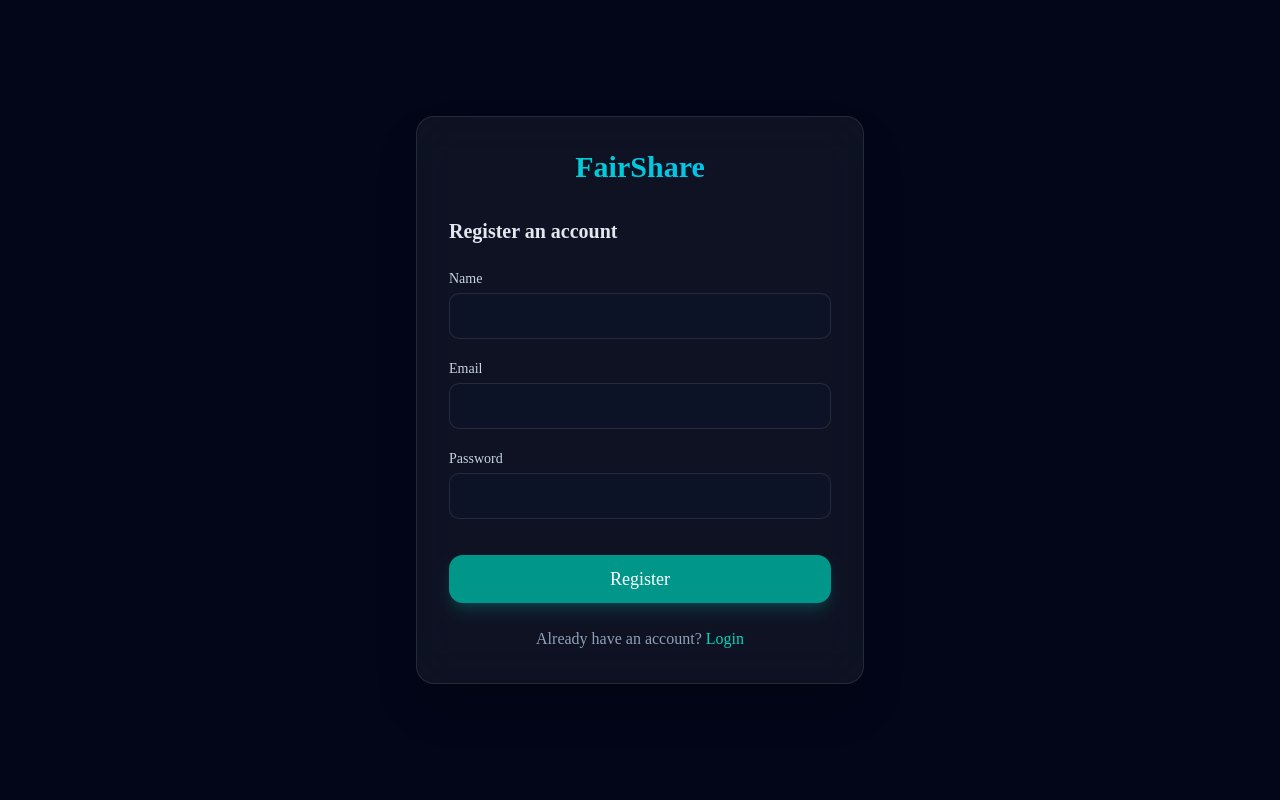
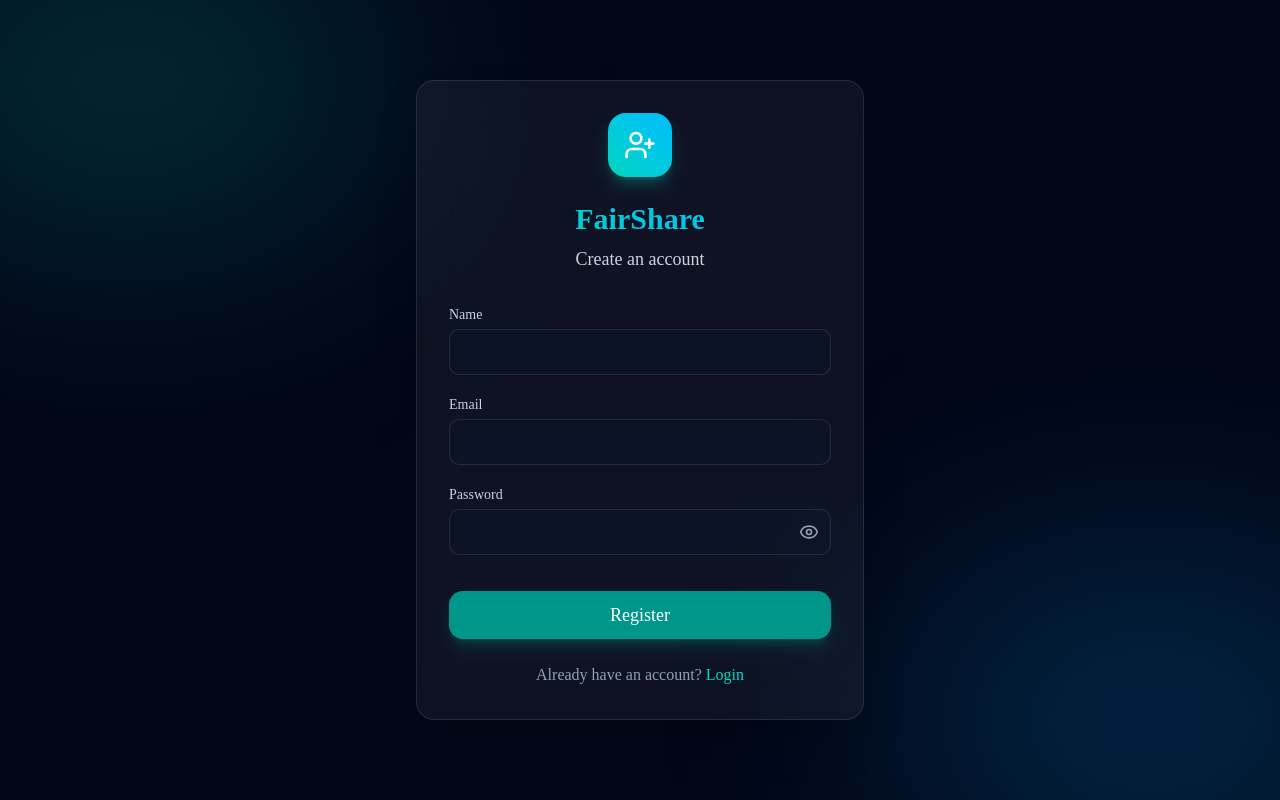
Before and after one commit to hariteja-01/Spreetail, a Next.js app: page /register in a window 1280 px wide. Built offline with nearby package versions, Linux system fonts and the light colour scheme.

Commit message:
feat(ui): add show/hide password toggle and premium login backgrounds

```diff
--- a/src/app/login/page.tsx
+++ b/src/app/login/page.tsx
@@ -4,10 +4,12 @@ import { useState } from 'react';
 import { useRouter } from 'next/navigation';
 import { Button } from '@/components/ui/button';
 import Link from 'next/link';
+import { Eye, EyeOff } from 'lucide-react';
 
 export default function LoginPage() {
   const [email, setEmail] = useState('');
   const [password, setPassword] = useState('');
+  const [showPassword, setShowPassword] = useState(false);
   const [error, setError] = useState('');
   const router = useRouter();
 
@@ -35,10 +37,19 @@ export default function LoginPage() {
   };
 
   return (
-    <div className="min-h-screen flex items-center justify-center p-4">
-      <div className="max-w-md w-full bg-white/5 backdrop-blur-xl border border-white/10 rounded-2xl shadow-2xl p-8">
-        <h1 className="text-3xl font-bold text-center mb-8 text-transparent bg-clip-text bg-gradient-to-r from-teal-400 to-sky-400">FairShare</h1>
-        <h2 className="text-xl font-semibold mb-6 text-slate-200">Login to your account</h2>
+    <div className="min-h-screen flex items-center justify-center p-4 relative overflow-hidden">
+      {/* Decorative Background Orbs */}
+      <div className="absolute top-[-10%] left-[-10%] w-[40%] h-[40%] rounded-full bg-teal-500/20 blur-[120px] pointer-events-none" />
+      <div className="absolute bottom-[-10%] right-[-10%] w-[40%] h-[40%] rounded-full bg-sky-500/20 blur-[120px] pointer-events-none" />
+
+      <div className="max-w-md w-full bg-white/5 backdrop-blur-xl border border-white/10 rounded-2xl shadow-2xl p-8 relative z-10">
+        <div className="flex justify-center mb-6">
+          <div className="w-16 h-16 bg-gradient-to-tr from-teal-400 to-sky-400 rounded-2xl flex items-center justify-center shadow-lg shadow-teal-500/30">
+            <svg xmlns="http://www.w3.org/2000/svg" viewBox="0 0 24 24" fill="none" stroke="white" strokeWidth="2" strokeLinecap="round" strokeLinejoin="round" className="w-8 h-8"><path d="M12 2v20"/><path d="M17 5H9.5a3.5 3.5 0 0 0 0 7h5a3.5 3.5 0 0 1 0 7H6"/></svg>
+          </div>
+        </div>
+        <h1 className="text-3xl font-bold text-center mb-2 text-transparent bg-clip-text bg-gradient-to-r from-teal-400 to-sky-400">FairShare</h1>
+        <h2 className="text-lg text-center font-medium mb-8 text-slate-300">Login to your account</h2>
 
         {error && <div className="bg-red-500/10 border border-red-500/20 text-red-400 p-3 rounded-lg mb-6 text-sm">{error}</div>}
 
@@ -55,13 +66,22 @@ export default function LoginPage() {
           </div>
           <div>
             <label className="block text-sm font-medium text-slate-300 mb-1">Password</label>
-            <input
-              type="password"
-              required
-              value={password}
-              onChange={(e) => setPassword(e.target.value)}
-              className="w-full px-4 py-2.5 bg-slate-900/50 border border-white/10 rounded-lg focus:ring-2 focus:ring-teal-500/50 focus:border-teal-500/50 text-slate-100 transition-all outline-none"
-            />
+            <div className="relative">
+              <input
+                type={showPassword ? "text" : "password"}
+                required
+                value={password}
+                onChange={(e) => setPassword(e.target.value)}
+                className="w-full px-4 py-2.5 bg-slate-900/50 border border-white/10 rounded-lg focus:ring-2 focus:ring-teal-500/50 focus:border-teal-500/50 text-slate-100 transition-all outline-none pr-10"
+              />
+              <button
+                type="button"
+                onClick={() => setShowPassword(!showPassword)}
+                className="absolute right-3 top-1/2 -translate-y-1/2 text-slate-400 hover:text-teal-400 transition-colors"
+              >
+                {showPassword ? <EyeOff className="w-5 h-5" /> : <Eye className="w-5 h-5" />}
+              </button>
+            </div>
           </div>
           <Button type="submit" className="w-full bg-teal-600 hover:bg-teal-500 text-white shadow-lg shadow-teal-500/20 py-6 text-lg rounded-xl mt-4">Login</Button>
         </form>
--- a/src/app/register/page.tsx
+++ b/src/app/register/page.tsx
@@ -4,11 +4,13 @@ import { useState } from 'react';
 import { useRouter } from 'next/navigation';
 import { Button } from '@/components/ui/button';
 import Link from 'next/link';
+import { Eye, EyeOff } from 'lucide-react';
 
 export default function RegisterPage() {
   const [name, setName] = useState('');
   const [email, setEmail] = useState('');
   const [password, setPassword] = useState('');
+  const [showPassword, setShowPassword] = useState(false);
   const [error, setError] = useState('');
   const router = useRouter();
 
@@ -36,10 +38,19 @@ export default function RegisterPage() {
   };
 
   return (
-    <div className="min-h-screen flex items-center justify-center p-4">
-      <div className="max-w-md w-full bg-white/5 backdrop-blur-xl border border-white/10 rounded-2xl shadow-2xl p-8">
-        <h1 className="text-3xl font-bold text-center mb-8 text-transparent bg-clip-text bg-gradient-to-r from-teal-400 to-sky-400">FairShare</h1>
-        <h2 className="text-xl font-semibold mb-6 text-slate-200">Register an account</h2>
+    <div className="min-h-screen flex items-center justify-center p-4 relative overflow-hidden">
+      {/* Decorative Background Orbs */}
+      <div className="absolute top-[-10%] left-[-10%] w-[40%] h-[40%] rounded-full bg-teal-500/20 blur-[120px] pointer-events-none" />
+      <div className="absolute bottom-[-10%] right-[-10%] w-[40%] h-[40%] rounded-full bg-sky-500/20 blur-[120px] pointer-events-none" />
+
+      <div className="max-w-md w-full bg-white/5 backdrop-blur-xl border border-white/10 rounded-2xl shadow-2xl p-8 relative z-10">
+        <div className="flex justify-center mb-6">
+          <div className="w-16 h-16 bg-gradient-to-tr from-teal-400 to-sky-400 rounded-2xl flex items-center justify-center shadow-lg shadow-teal-500/30">
+            <svg xmlns="http://www.w3.org/2000/svg" viewBox="0 0 24 24" fill="none" stroke="white" strokeWidth="2" strokeLinecap="round" strokeLinejoin="round" className="w-8 h-8"><path d="M16 21v-2a4 4 0 0 0-4-4H6a4 4 0 0 0-4 4v2"/><circle cx="9" cy="7" r="4"/><line x1="19" x2="19" y1="8" y2="14"/><line x1="22" x2="16" y1="11" y2="11"/></svg>
+          </div>
+        </div>
+        <h1 className="text-3xl font-bold text-center mb-2 text-transparent bg-clip-text bg-gradient-to-r from-teal-400 to-sky-400">FairShare</h1>
+        <h2 className="text-lg text-center font-medium mb-8 text-slate-300">Create an account</h2>
 
         {error && <div className="bg-red-500/10 border border-red-500/20 text-red-400 p-3 rounded-lg mb-6 text-sm">{error}</div>}
 
@@ -66,13 +77,22 @@ export default function RegisterPage() {
           </div>
           <div>
             <label className="block text-sm font-medium text-slate-300 mb-1">Password</label>
-            <input
-              type="password"
-              required
-              value={password}
-              onChange={(e) => setPassword(e.target.value)}
-              className="w-full px-4 py-2.5 bg-slate-900/50 border border-white/10 rounded-lg focus:ring-2 focus:ring-teal-500/50 focus:border-teal-500/50 text-slate-100 transition-all outline-none"
-            />
+            <div className="relative">
+              <input
+                type={showPassword ? "text" : "password"}
+                required
+                value={password}
+                onChange={(e) => setPassword(e.target.value)}
+                className="w-full px-4 py-2.5 bg-slate-900/50 border border-white/10 rounded-lg focus:ring-2 focus:ring-teal-500/50 focus:border-teal-500/50 text-slate-100 transition-all outline-none pr-10"
+              />
+              <button
+                type="button"
+                onClick={() => setShowPassword(!showPassword)}
+                className="absolute right-3 top-1/2 -translate-y-1/2 text-slate-400 hover:text-teal-400 transition-colors"
+              >
+                {showPassword ? <EyeOff className="w-5 h-5" /> : <Eye className="w-5 h-5" />}
+              </button>
+            </div>
           </div>
           <Button type="submit" className="w-full bg-teal-600 hover:bg-teal-500 text-white shadow-lg shadow-teal-500/20 py-6 text-lg rounded-xl mt-4">Register</Button>
         </form>
```
